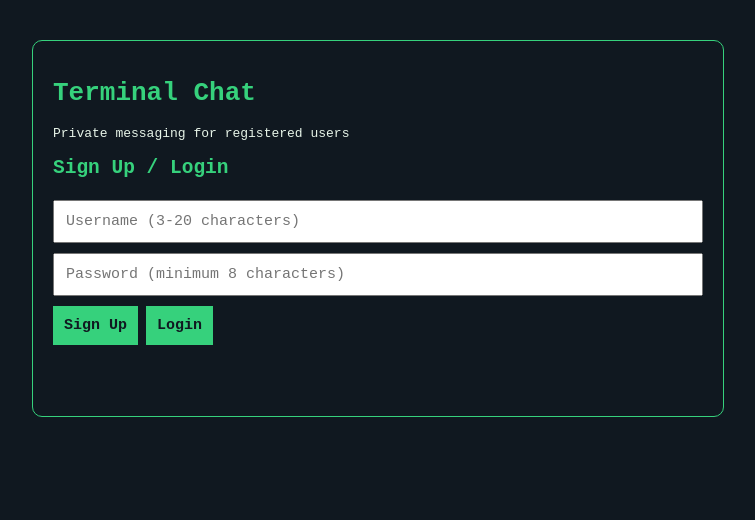
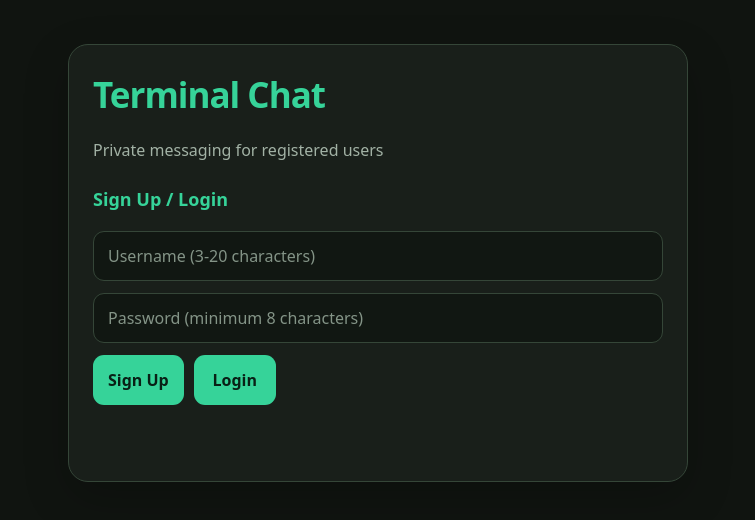
Before and after one commit to hariomrana320-create/terminal-chat, a website: page public/index.html in a window 1280 px wide. Shown: the whole page, without its empty margins (262-1017 px from the left). Drawn offline with nearby package versions, Linux system fonts and the light colour scheme; no server answers.

Commit message:
Update chat UI to minimal dark theme

```diff
--- a/public/index.html
+++ b/public/index.html
@@ -7,60 +7,187 @@
   <title>Terminal Chat - Private Messaging</title>
   <script src="/socket.io/socket.io.js"></script>
   <style>
+    :root {
+      color-scheme: dark;
+      --bg: #101410;
+      --panel: #191f1a;
+      --panel-light: #222b23;
+      --green: #36d399;
+      --green-hover: #5ee6ae;
+      --text: #e8f1e9;
+      --muted: #a2b2a5;
+      --border: #354638;
+      --danger: #ffb4ab;
+    }
+
+    * { box-sizing: border-box; }
+
     body {
       margin: 0;
-      padding: 20px;
-      background: #101820;
-      color: #e8f5e9;
-      font-family: monospace;
+      padding: 20px 14px;
+      min-height: 100vh;
+      background: var(--bg);
+      color: var(--text);
+      font-family: system-ui, -apple-system, sans-serif;
+      line-height: 1.5;
     }
+
     .container {
-      max-width: 650px;
-      margin: 20px auto;
-      padding: 20px;
-      border: 1px solid #36d17c;
-      border-radius: 10px;
+      width: 100%;
+      max-width: 620px;
+      margin: 24px auto;
+      padding: 24px;
+      background: var(--panel);
+      border: 1px solid var(--border);
+      border-radius: 20px;
+      box-shadow: 0 16px 45px #00000035;
     }
-    h1, h2 { color: #36d17c; }
+
+    h1 {
+      margin: 0 0 6px;
+      color: var(--green);
+      font-size: clamp(27px, 6vw, 35px);
+      letter-spacing: -1px;
+    }
+
+    h2 {
+      margin: 24px 0 12px;
+      color: var(--green);
+      font-size: 18px;
+    }
+
+    p { color: var(--muted); }
+    strong { color: var(--text); }
+
     input, button {
-      box-sizing: border-box;
-      padding: 11px;
-      margin: 5px 0;
-      font-family: monospace;
-      font-size: 15px;
+      width: 100%;
+      min-height: 46px;
+      margin: 6px 0;
+      padding: 12px 14px;
+      border-radius: 11px;
+      font: inherit;
     }
-    input { width: 100%; }
+
+    input {
+      border: 1px solid var(--border);
+      background: #111712;
+      color: var(--text);
+      outline: none;
+    }
+
+    input::placeholder { color: #849487; }
+
+    input:focus {
+      border-color: var(--green);
+      box-shadow: 0 0 0 3px #36d39920;
+    }
+
     button {
+      border: 1px solid transparent;
+      background: var(--green);
+      color: #092016;
+      font-weight: 700;
       cursor: pointer;
-      background: #36d17c;
-      border: 0;
-      color: #101820;
-      font-weight: bold;
+      transition: background .15s, transform .15s;
     }
-    .hidden { display: none; }
-    .status { color: #ffd166; min-height: 20px; }
-    #messages {
-      height: 250px;
-      overflow-y: auto;
-      border: 1px solid #42634f;
-      padding: 10px;
-      margin: 12px 0;
+
+    button:hover { background: var(--green-hover); }
+    button:active { transform: scale(.98); }
+
+    .row {
+      display: flex;
+      gap: 10px;
+      align-items: center;
+    }
+
+    .row input { flex: 1; min-width: 0; }
+    .row button { flex: 0 0 auto; width: auto; min-width: 82px; }
+
+    .hidden { display: none !important; }
+
+    .status {
+      min-height: 20px;
+      color: var(--green);
+      font-size: 13px;
       overflow-wrap: anywhere;
     }
-    .message { margin: 10px 0; }
-    .mine { color: #7dd3fc; }
-    .theirs { color: #a7f3d0; }
+
+    #results { display: grid; gap: 7px; }
+
     #results button {
-      display: block;
       width: 100%;
+      margin: 0;
       text-align: left;
-      background: #263b32;
-      color: white;
-      border: 1px solid #36d17c;
+      background: var(--panel-light);
+      color: var(--text);
+      border-color: var(--border);
     }
-    .row { display: flex; gap: 8px; }
-    .row input { flex: 1; min-width: 0; }
-    .row button { flex-shrink: 0; }
+
+    #results button:hover {
+      border-color: var(--green);
+      color: var(--green);
+    }
+
+    #messages {
+      height: min(38vh, 330px);
+      min-height: 180px;
+      overflow-y: auto;
+      overflow-wrap: anywhere;
+      padding: 12px;
+      margin: 12px 0;
+      background: #111712;
+      border: 1px solid var(--border);
+      border-radius: 14px;
+    }
+
+    .message {
+      width: fit-content;
+      max-width: 92%;
+      margin: 9px 0;
+      padding: 9px 12px;
+      border-radius: 12px;
+      background: var(--panel-light);
+      color: var(--text);
+    }
+
+    .mine {
+      margin-left: auto;
+      background: #173d2c;
+      color: #b7f7d7;
+    }
+
+    .theirs {
+      margin-right: auto;
+      background: #252d26;
+      color: var(--text);
+    }
+
+    #logoutBtn {
+      width: auto;
+      min-height: 38px;
+      padding: 8px 14px;
+      background: transparent;
+      color: var(--green);
+      border-color: var(--border);
+    }
+
+    #sendBtn { min-width: 76px; }
+
+    @media (max-width: 480px) {
+      body { padding: 8px; }
+      .container {
+        margin: 8px auto;
+        padding: 17px;
+        border-radius: 16px;
+      }
+      .row { gap: 7px; }
+      .row button { min-width: 70px; padding: 10px; }
+      #messages { height: 38vh; }
+    }
+
+    @media (prefers-reduced-motion: reduce) {
+      *, *::before, *::after { transition: none !important; }
+    }
   </style>
 </head>
 <body>
```
